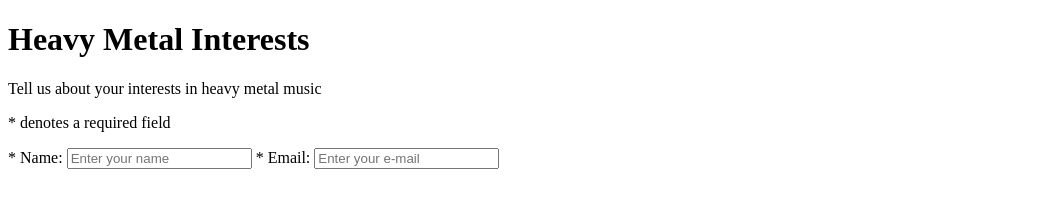
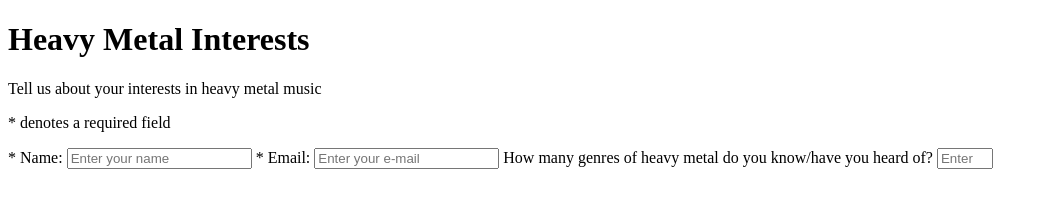
Before and after one commit to LiamBoylan/fcc_survey_form, a plain HTML site: page index.html in a window 1280 px wide. Shown: the whole page, without its empty margins (0-1048 px from the left). Drawn offline with Linux system fonts and the light colour scheme.

Commit message:
"Test push from VSC"

```diff
--- a/index.html
+++ b/index.html
@@ -16,6 +16,9 @@
 
 		<label id="email-label" for="email">* Email:</label>
 		<input type="email" id="email" name="email" class="input-field" placeholder="Enter your e-mail" required>
+
+		<label id="number-label" for="num-of-genres">How many genres of heavy metal do you know/have you heard of?</label>
+		<input type="number" id="num-of-genres" name="num-of-genres" min="0" max="50" class="input-field" placeholder="Enter a number between 0 and 50">
 	</form>
 </body>
 </html>
```
